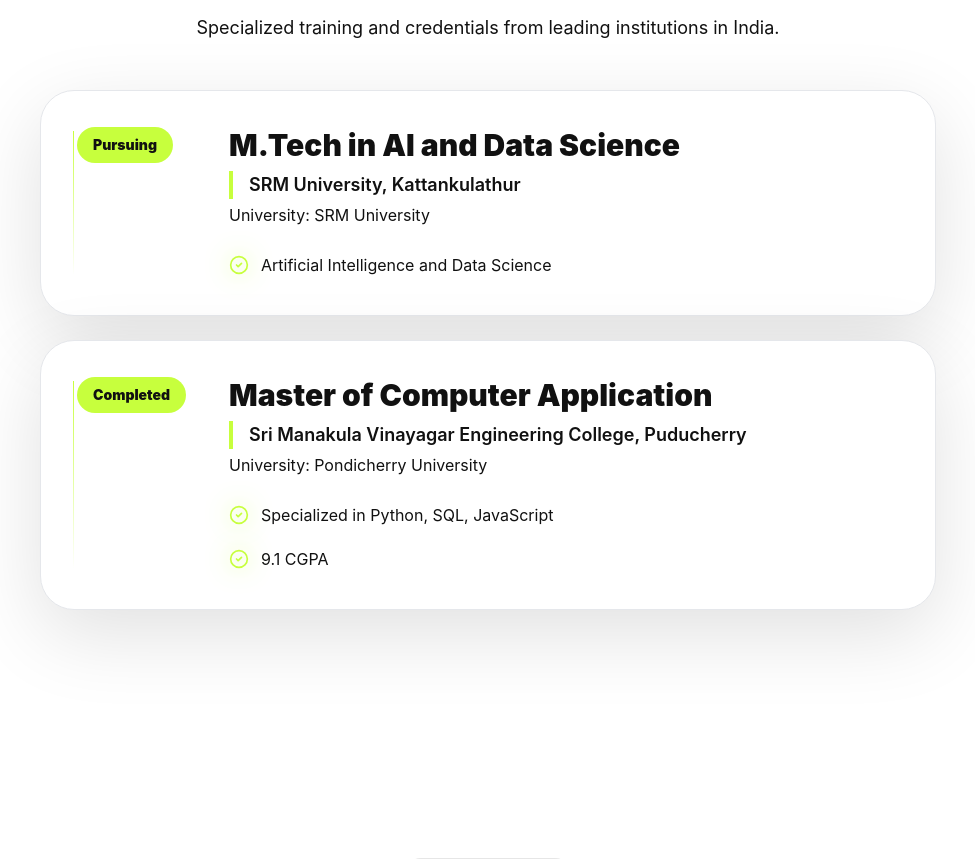
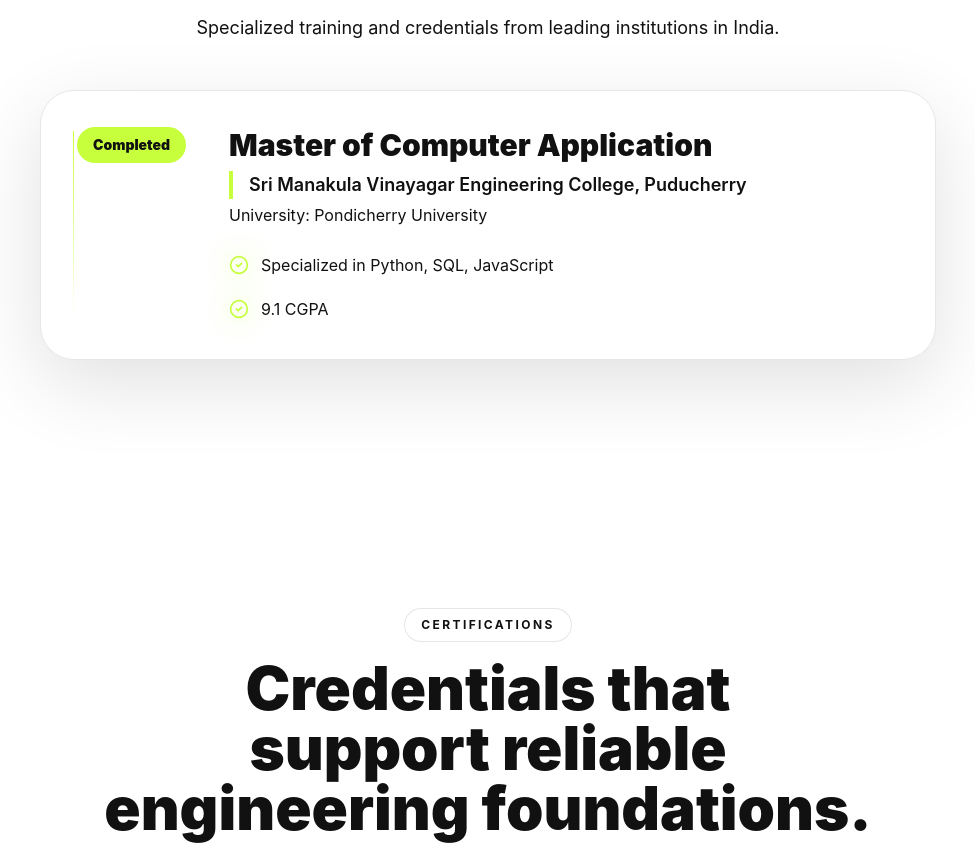
Before and after one commit to Monishchander03/monish_portfolio, a React (Vite) app: page / in a window 1280 px wide. Shown: the part 5088-5947 px from the top of the page, without its empty margins (152-1127 px from the left). Built offline with nearby package versions, Linux system fonts and the light colour scheme.

Commit message:
favicon changes implement

```diff
--- a/index.html
+++ b/index.html
@@ -14,7 +14,7 @@
       content="Building AI solutions that turn data into decisions."
     />
     <link rel="icon" type="image/svg+xml" href="/favicon.svg" />
-    <title>AI & Data Engineer Portfolio</title>
+    <title>Monish AI & Data Engineer</title>
   </head>
   <body>
     <div id="root"></div>
--- a/src/data/portfolio.js
+++ b/src/data/portfolio.js
@@ -151,14 +151,14 @@
 ];
 
 export const education = [
-  {
-    degree: 'M.Tech in AI and Data Science',
-    institution: 'SRM University, Kattankulathur',
-    university: 'SRM University',
-    specialization: 'Artificial Intelligence and Data Science',
-    status: 'Pursuing',
-    period: 'Pursuing',
-  },
+  // {
+  //   degree: 'M.Tech in AI and Data Science',
+  //   institution: 'SRM University, Kattankulathur',
+  //   university: 'SRM University',
+  //   specialization: 'Artificial Intelligence and Data Science',
+  //   status: 'Pursuing',
+  //   period: 'Pursuing',
+  // },
   {
     degree: 'Master of Computer Application',
     institution: 'Sri Manakula Vinayagar Engineering College, Puducherry',
```
